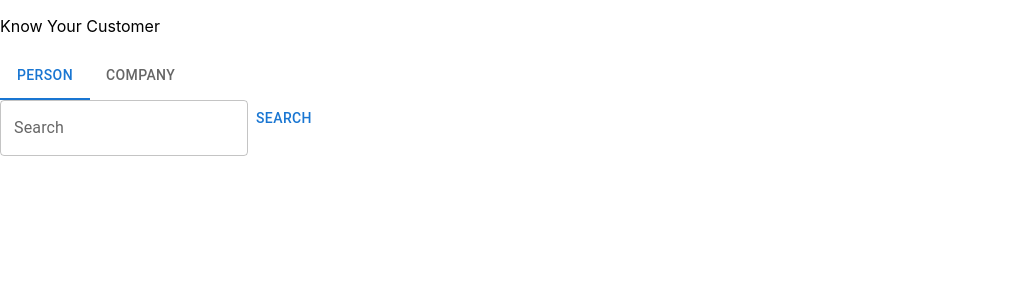
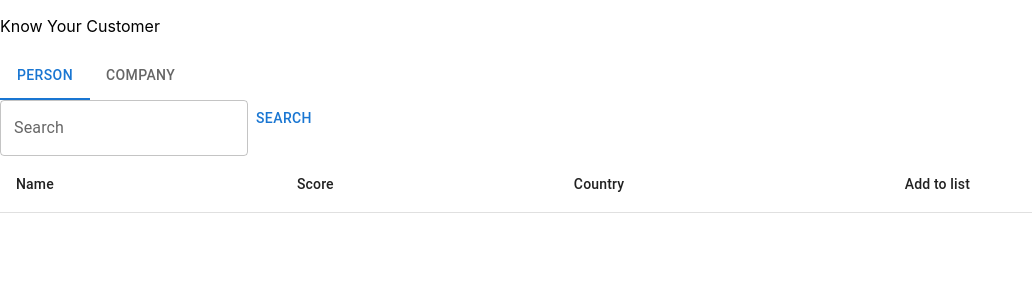
Before and after one commit to davemarong/stacc, a React (Create React App) app: page / in a window 1280 px wide. Shown: the top 300 px of the page, without its empty margins (0-1032 px from the left). Built offline with nearby package versions, Linux system fonts and the light colour scheme.

Commit message:
Add person_list comp, design and functionality

```diff
--- a/src/App.tsx
+++ b/src/App.tsx
@@ -5,6 +5,7 @@ import { InputField } from "./components/inputField/InputField";
 import { Tabs_Meny } from "./components/tabs_meny/Tabs_Meny";
 import { useFetchData } from "./components/customHooks/useFetchData";
 import { Display_Result } from "./components/display_result/Display_Result";
+import { Person_List } from "./components/person_list/Person_List";
 
 function App() {
   // STATE
@@ -32,6 +33,8 @@ function App() {
       <Header>Know Your Customer</Header>
       <Tabs_Meny />
       <InputField fetchData={fetchData}>Search</InputField>
+
+      <Person_List allPersons={allPersons} setAllPersons={setAllPersons} />
       <Display_Result
         data={data}
         setAllPersons={setAllPersons}
--- a/src/components/display_result/Display_Result.tsx
+++ b/src/components/display_result/Display_Result.tsx
@@ -3,13 +3,14 @@
 // REACT
 
 // MUI
-import Container from "@mui/material/Container";
-import Grid from "@mui/material/Grid";
-import Card from "@mui/material/Card";
-import CardActions from "@mui/material/CardActions";
-import CardContent from "@mui/material/CardContent";
 import Button from "@mui/material/Button";
 import Typography from "@mui/material/Typography";
+import Table from "@mui/material/Table";
+import TableBody from "@mui/material/TableBody";
+import TableCell from "@mui/material/TableCell";
+import TableContainer from "@mui/material/TableContainer";
+import TableHead from "@mui/material/TableHead";
+import TableRow from "@mui/material/TableRow";
 
 // COMPONENTS
 
@@ -28,22 +29,34 @@ export const Display_Result = ({ data, setAllPersons, allPersons }: Props) => {
   // STATE
 
   // FUNCTIONS
+  // Could have used index instead, faster but could be a problem in the future
   const handleAddPersonToList = (id: string, data: any) => {
-    const person = data.filter((item: any) => {
-      return item.id === id;
-    })[0];
+    const person = data.filter((item: any) => item.id === id)[0];
+    // check if person exists
     setAllPersons([...allPersons, person]);
   };
   // RETURN
   return (
-    <Container maxWidth="md">
-      <Grid container spacing={10}>
-        {data.map((item: any) => {
-          return (
-            <Grid key={item.id} item xs={4}>
-              <Card>
-                <CardContent>
+    <TableContainer>
+      <Table>
+        <TableHead>
+          <TableRow>
+            <TableCell>Name</TableCell>
+            <TableCell>Score</TableCell>
+            <TableCell>Country</TableCell>
+            <TableCell>Add to list</TableCell>
+          </TableRow>
+        </TableHead>
+        <TableBody>
+          {data.map((item: any) => {
+            return (
+              <TableRow key={item.id}>
+                <TableCell>
                   <Typography>{item.name}</Typography>
+                </TableCell>
+                <TableCell>{item.score}</TableCell>
+                <TableCell>{item.countries}</TableCell>
+                <TableCell>
                   <Button
                     onClick={() => {
                       handleAddPersonToList(item.id, data);
@@ -51,12 +64,12 @@ export const Display_Result = ({ data, setAllPersons, allPersons }: Props) => {
                   >
                     Add to list
                   </Button>
-                </CardContent>
-              </Card>
-            </Grid>
-          );
-        })}
-      </Grid>
-    </Container>
+                </TableCell>
+              </TableRow>
+            );
+          })}
+        </TableBody>
+      </Table>
+    </TableContainer>
   );
 };
--- /dev/null
+++ b/src/components/person_list/Person_List.tsx
@@ -0,0 +1,57 @@
+// IMPORT
+
+// REACT
+
+// MUI
+import Container from "@mui/material/Container";
+import Grid from "@mui/material/Grid";
+import Card from "@mui/material/Card";
+import CardActions from "@mui/material/CardActions";
+import CardContent from "@mui/material/CardContent";
+import Button from "@mui/material/Button";
+import Typography from "@mui/material/Typography";
+
+// COMPONENTS
+
+// UTILS
+
+// DATA
+
+// TYPE/INTERFACE
+interface Props {
+  allPersons: any;
+  setAllPersons: any;
+}
+// FUNCTIONAL COMPONENT
+export const Person_List = ({ allPersons, setAllPersons }: Props) => {
+  // STATE
+
+  // FUNCTIONS
+  const handleRemovePersonFromList = (id: string) => {
+    const listWithoutPerson = allPersons.filter((item: any) => item.id !== id);
+    setAllPersons([...listWithoutPerson]);
+  };
+
+  // RETURN
+  return (
+    // Could have reused the "display_result" comp, with some parameters, but did this as its easier to add more functionality to cards
+    <Container maxWidth="sm">
+      {allPersons.map((item: any) => {
+        return (
+          <Card key={item.id}>
+            <CardContent>
+              <Typography>{item.name}</Typography>
+              <Button
+                onClick={() => {
+                  handleRemovePersonFromList(item.id);
+                }}
+              >
+                Remove
+              </Button>
+            </CardContent>
+          </Card>
+        );
+      })}
+    </Container>
+  );
+};
```
